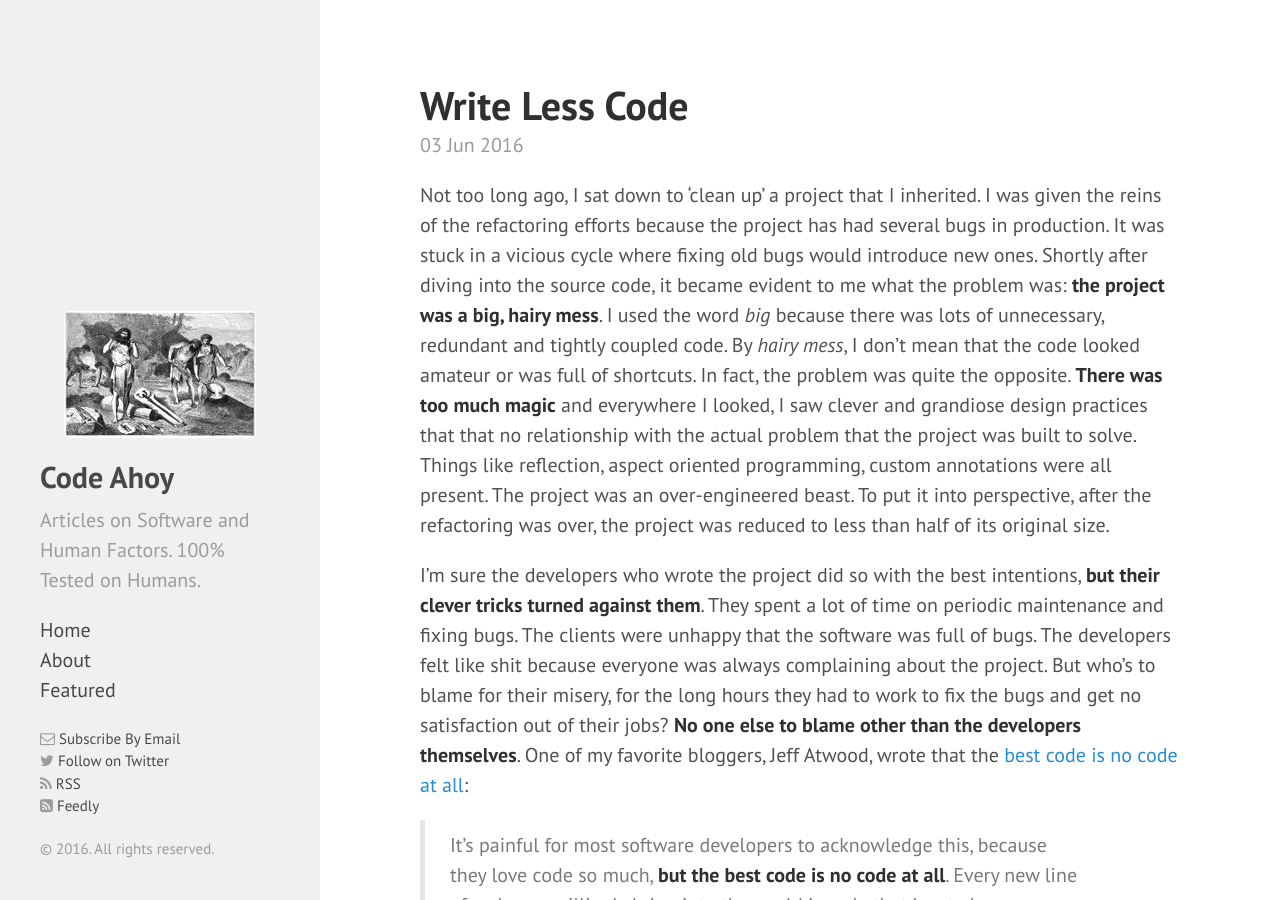
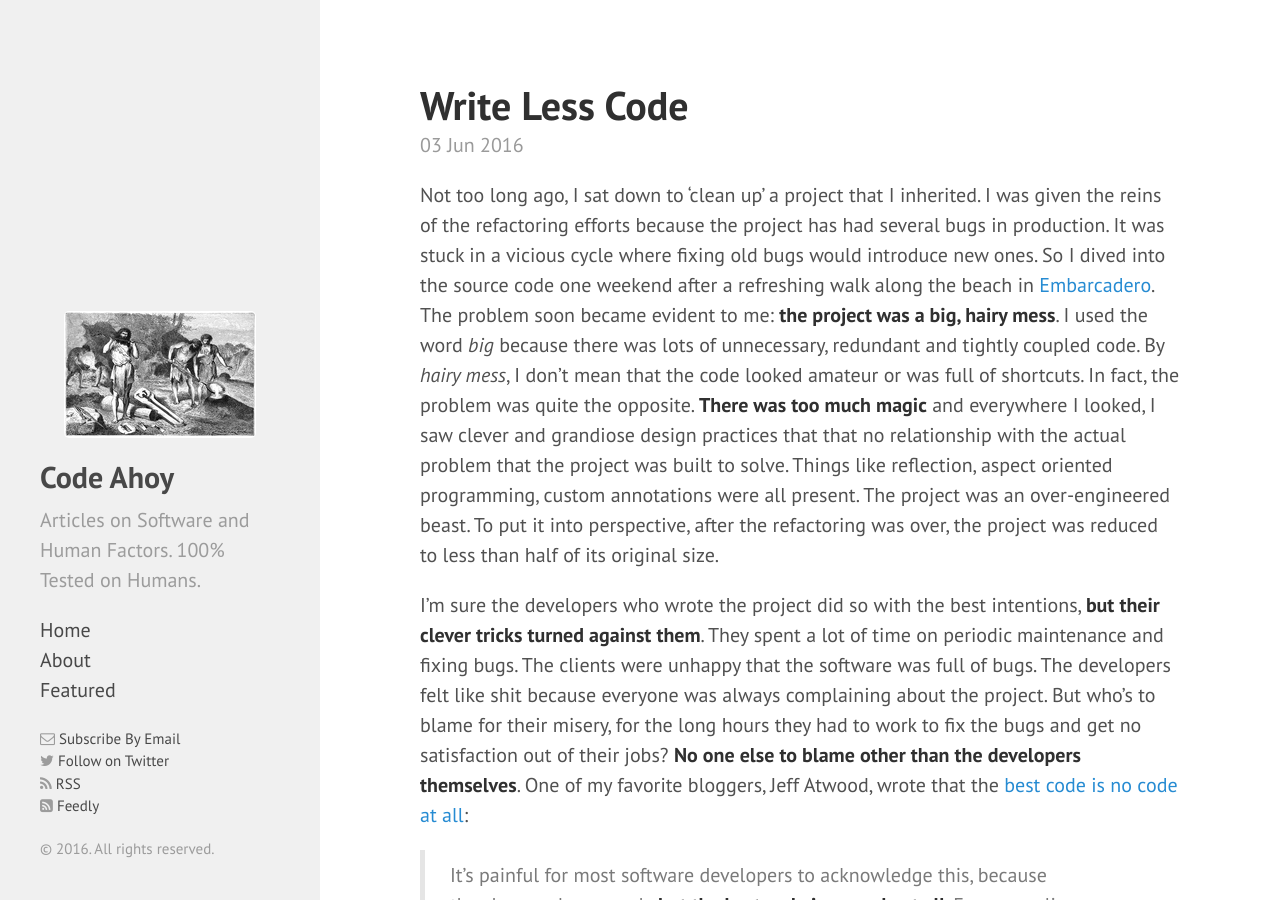
Before and after one commit to talk2viren/umermansoor.github.io, a Jekyll site: the page built from _posts/2016-06-03-write-less-code.md, in a window 1280 px wide and 900 px high. Built offline with Jekyll 4.4.1, drawn with Linux system fonts in a browser that asks for light colours; nearby versions of some CDN libraries; a script that is not in the unit is left out; comment, search, counter and statistics services are not loaded.

Commit message:
added some details

```diff
--- a/_posts/2016-06-03-write-less-code.md
+++ b/_posts/2016-06-03-write-less-code.md
@@ -5,7 +5,7 @@
 excerpt_separator: <!--more-->
 ---
 
-Not too long ago, I sat down to 'clean up' a project that I inherited. I was given the reins of the refactoring efforts because the project has had several bugs in production. It was stuck in a vicious cycle where fixing old bugs would introduce new ones. Shortly after diving into the source code, it became evident to me what the problem was: **the project was a big, hairy mess**. I used the word *big* because there was lots of unnecessary, redundant and tightly coupled code. By *hairy mess*, I don't mean that the code looked amateur or was full of shortcuts. In fact, the problem was quite the opposite. **There was too much magic** and everywhere I looked, I saw clever and grandiose design practices that that no relationship with the actual problem that the project was built to solve. Things like reflection, aspect oriented programming, custom annotations were all present. The project was an over-engineered beast. To put it into perspective, after the refactoring was over, the project was reduced to less than half of its original size.
+Not too long ago, I sat down to 'clean up' a project that I inherited. I was given the reins of the refactoring efforts because the project has had several bugs in production. It was stuck in a vicious cycle where fixing old bugs would introduce new ones. So I dived into the source code one weekend after a refreshing walk along the beach in [Embarcadero](https://en.wikipedia.org/wiki/Embarcadero_(San_Francisco)). The problem soon became evident to me: **the project was a big, hairy mess**. I used the word *big* because there was lots of unnecessary, redundant and tightly coupled code. By *hairy mess*, I don't mean that the code looked amateur or was full of shortcuts. In fact, the problem was quite the opposite. **There was too much magic** and everywhere I looked, I saw clever and grandiose design practices that that no relationship with the actual problem that the project was built to solve. Things like reflection, aspect oriented programming, custom annotations were all present. The project was an over-engineered beast. To put it into perspective, after the refactoring was over, the project was reduced to less than half of its original size.
 
 <!--more-->
 
```
